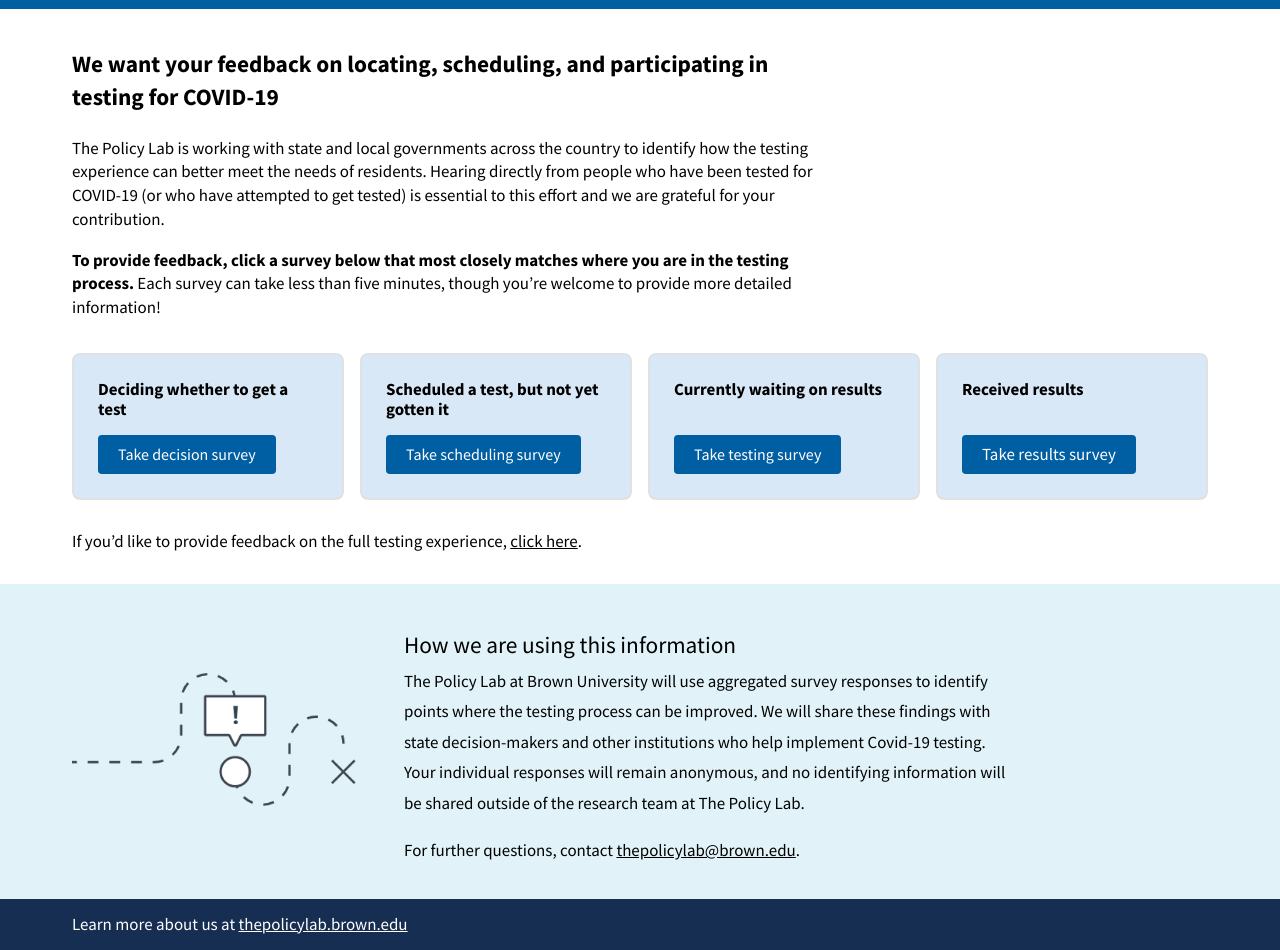
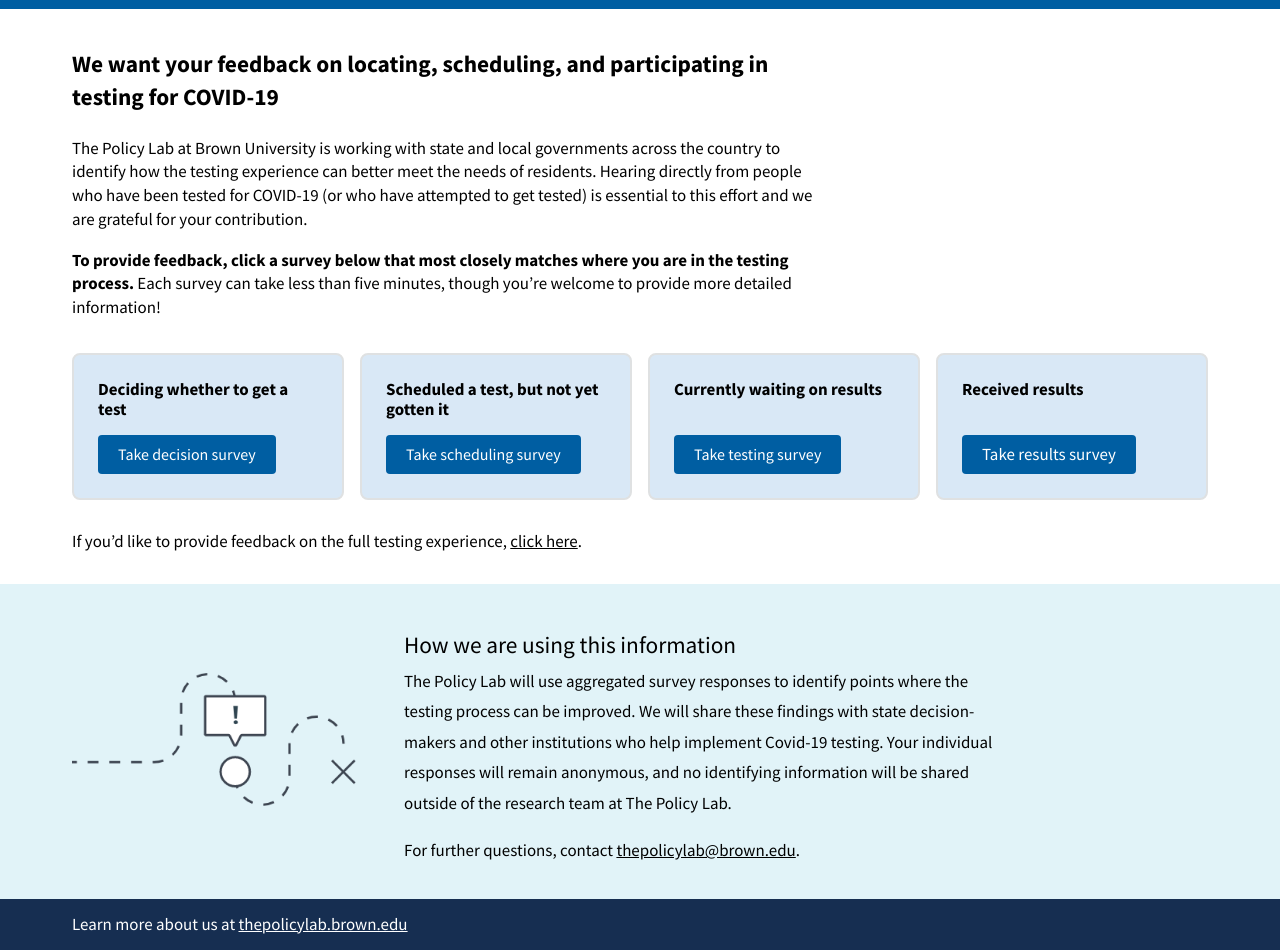
Before and after one commit to thepolicylab/covid-testing-feedback, a website: page index.html in a window 1280 px wide. Shown: the part 280-1230 px from the top of the page. Drawn offline with Linux system fonts and the light colour scheme.

Commit message:
move attr

```diff
--- a/index.html
+++ b/index.html
@@ -38,7 +38,7 @@
                     We want your feedback on locating, scheduling, and participating in testing for COVID-19
                 </p>
                 <p class="font-body-sm">
-                    The Policy Lab is working with state and local governments across the country to identify how the testing experience can better meet the needs of residents. Hearing directly from people who have been tested for COVID-19 (or who have attempted to get tested) is essential to this effort and we are grateful for your contribution.
+                    The Policy Lab at Brown University is working with state and local governments across the country to identify how the testing experience can better meet the needs of residents. Hearing directly from people who have been tested for COVID-19 (or who have attempted to get tested) is essential to this effort and we are grateful for your contribution.
                 </p>
                 <p class="font-body-sm">
                     <b>To provide feedback, click a survey below that most closely matches where you are in the testing process.</b> Each survey can take less than five minutes, though you’re welcome to provide more detailed information!
@@ -107,7 +107,7 @@
                     How we are using this information
                 </p>
                 <p class="font-body-sm margin-top-0">
-                    The Policy Lab at Brown University will use aggregated survey responses to identify points where the testing process can be improved. We will share these findings with state decision-makers and other institutions who help implement Covid-19 testing. Your individual responses will remain anonymous, and no identifying information will be shared outside of the research team at The Policy Lab.
+                    The Policy Lab will use aggregated survey responses to identify points where the testing process can be improved. We will share these findings with state decision-makers and other institutions who help implement Covid-19 testing. Your individual responses will remain anonymous, and no identifying information will be shared outside of the research team at The Policy Lab.
                 </p>
                 <p class="font-body-sm">
                     For further questions, contact <a href="#" class="text-black">thepolicylab@brown.edu</a>.
```
